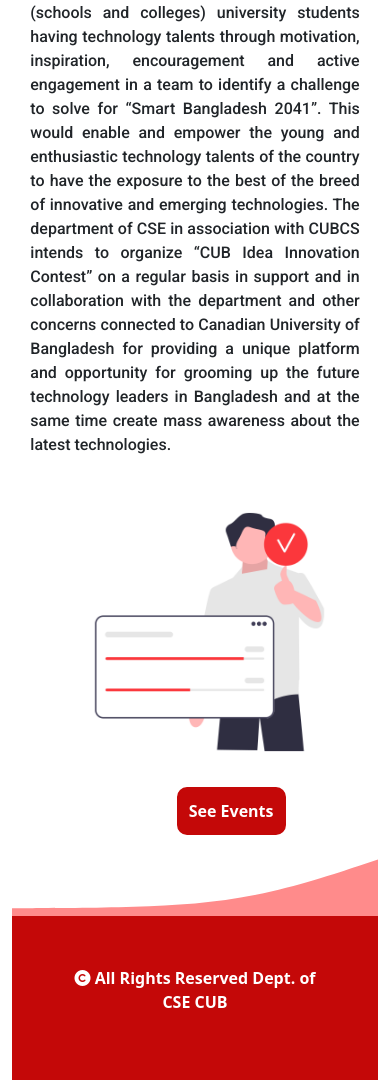
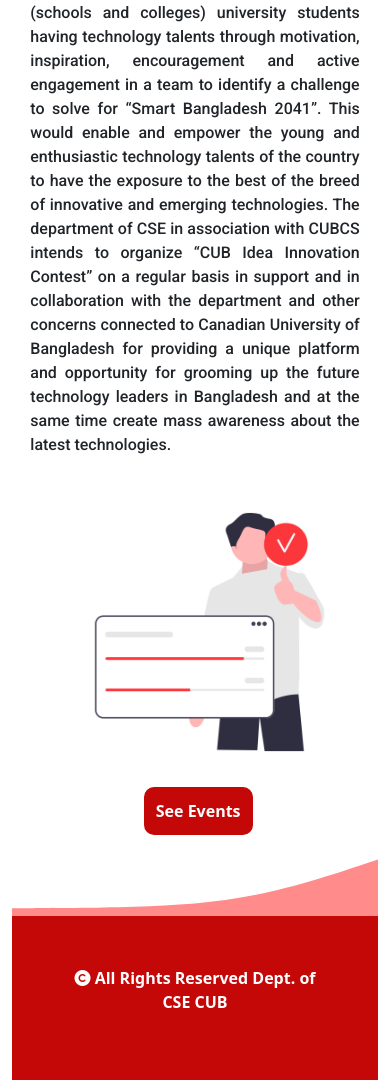
Before and after one commit to sojolmahfuz/idea-contest, a plain HTML site: page index.html in a window 390 px wide. Shown: the part 593-1673 px from the top of the page. Drawn offline with nearby package versions, Linux system fonts and the light colour scheme.

Commit message:
footer added

```diff
--- a/style.css
+++ b/style.css
@@ -74,6 +74,9 @@
     .paragraph img{
         width: auto;
     }
+    .button-2{
+        margin-left: 36%;
+    }
 }
 
 .footer{
```
